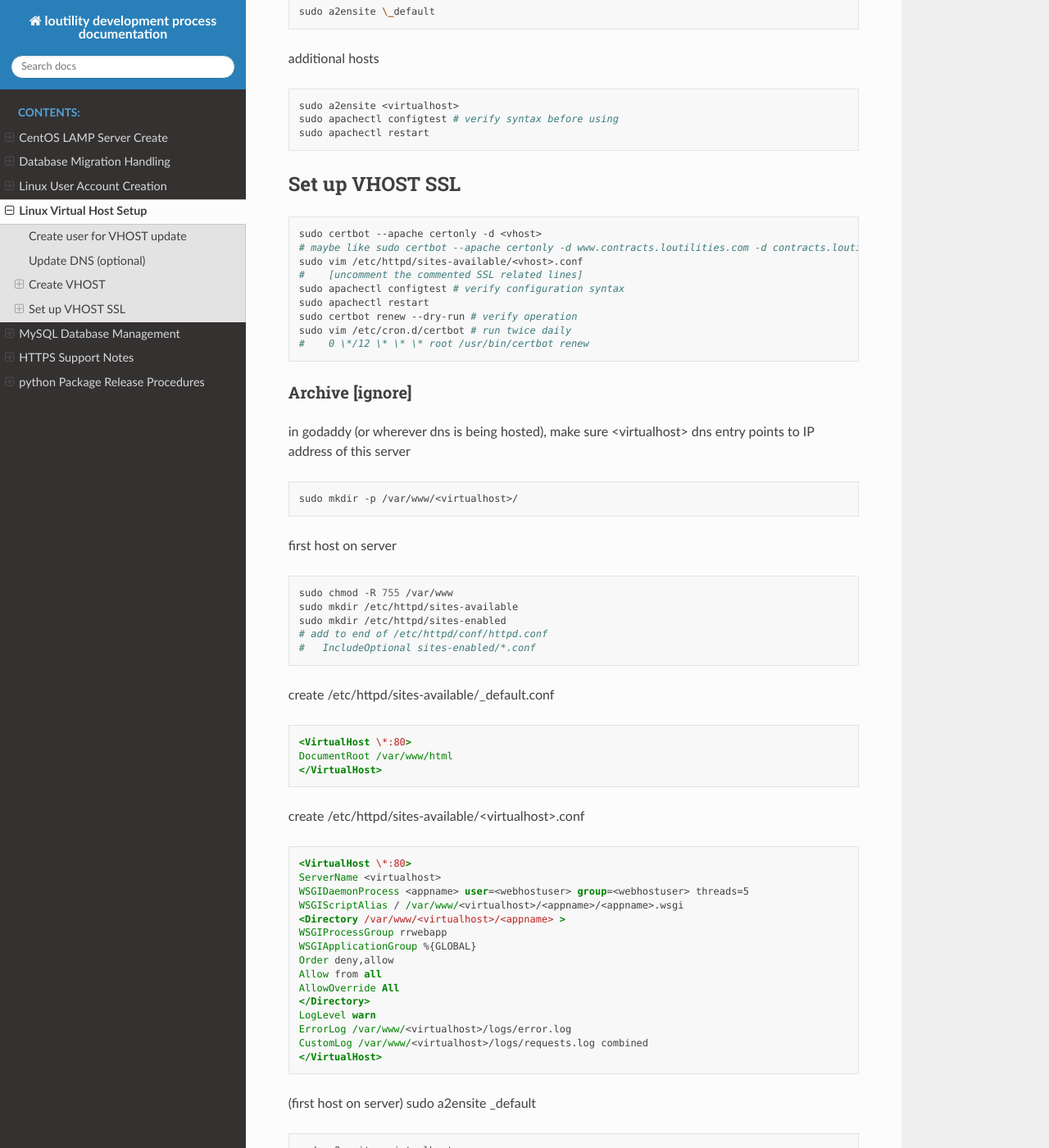
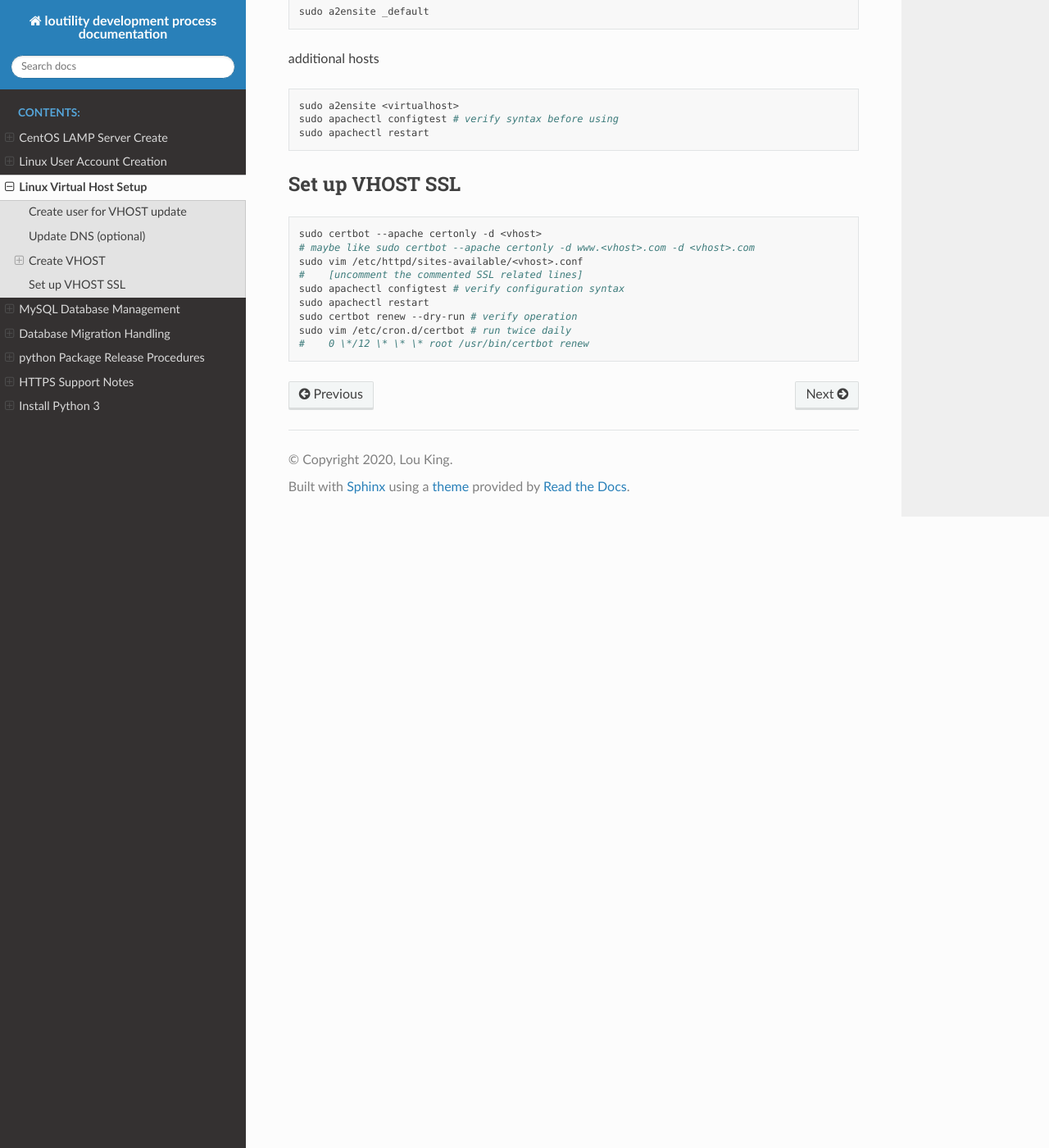
Before and after one commit to shanholtzerk/fork_loudevprocess, a Sphinx documentation site: the page built from docs/source/linux-virtual-host-setup.rst, in a window 1280 px wide and 1400 px high, scrolled down 2249 px. Shown: the whole window at 82% size. Built offline with Sphinx 7.4.7 and the Read the Docs theme 2.0.0, drawn with Linux system fonts in a browser that asks for light colours; some of the changed text lies outside the part shown.

Commit message:
python 3 installation, support

```diff
--- a/docs/source/index.rst
+++ b/docs/source/index.rst
@@ -11,13 +11,13 @@
    :caption: Contents:
 
    centos-lamp-server-create
-   database-migration-handling
    linux-user-account-creation
    linux-virtual-host-setup
    mysql-database-management
+   database-migration-handling
+   python-package-release-procedure
    https-support-notes
-   python-package-release-procedure
-
+   install-python-3
 
 
 Indices and tables
--- a/docs/source/linux-virtual-host-setup.rst
+++ b/docs/source/linux-virtual-host-setup.rst
@@ -117,7 +117,7 @@
 
 .. code-block:: shell
 
-    sudo a2ensite \_default
+    sudo a2ensite _default
 
 additional hosts
 
@@ -133,7 +133,7 @@
 .. code-block:: shell
 
     sudo certbot --apache certonly -d <vhost>
-    # maybe like sudo certbot --apache certonly -d www.contracts.loutilities.com -d contracts.loutilities.com
+    # maybe like sudo certbot --apache certonly -d www.<vhost>.com -d <vhost>.com
     sudo vim /etc/httpd/sites-available/<vhost>.conf
     #    [uncomment the commented SSL related lines]
     sudo apachectl configtest # verify configuration syntax
@@ -141,57 +141,3 @@
     sudo certbot renew --dry-run # verify operation
     sudo vim /etc/cron.d/certbot # run twice daily
     #    0 \*/12 \* \* \* root /usr/bin/certbot renew
-
-Archive [ignore]
-================
-
-in godaddy (or wherever dns is being hosted), make sure <virtualhost> dns entry points to IP address of this server
-
-.. code-block:: shell
-
-    sudo mkdir -p /var/www/<virtualhost>/
-
-first host on server
-
-.. code-block:: shell
-
-   sudo chmod -R 755 /var/www
-   sudo mkdir /etc/httpd/sites-available
-   sudo mkdir /etc/httpd/sites-enabled
-   # add to end of /etc/httpd/conf/httpd.conf
-   #   IncludeOptional sites-enabled/*.conf
-
-create /etc/httpd/sites-available/_default.conf
-
-.. code-block:: apache
-
-   <VirtualHost \*:80>
-   DocumentRoot /var/www/html
-   </VirtualHost>
-
-create /etc/httpd/sites-available/<virtualhost>.conf
-
-.. code-block:: apache
-
-   <VirtualHost \*:80>
-   ServerName <virtualhost>
-   WSGIDaemonProcess <appname> user=<webhostuser> group=<webhostuser> threads=5
-   WSGIScriptAlias / /var/www/<virtualhost>/<appname>/<appname>.wsgi
-   <Directory /var/www/<virtualhost>/<appname> >
-   WSGIProcessGroup rrwebapp
-   WSGIApplicationGroup %{GLOBAL}
-   Order deny,allow
-   Allow from all
-   AllowOverride All
-   </Directory>
-   LogLevel warn
-   ErrorLog /var/www/<virtualhost>/logs/error.log
-   CustomLog /var/www/<virtualhost>/logs/requests.log combined
-   </VirtualHost>
-
-(first host on server) sudo a2ensite \_default
-
-.. code-block:: shell
-
-    sudo a2ensite <virtualhost>
-    sudo apachectl restart
--- a/docs/source/mysql-database-management.rst
+++ b/docs/source/mysql-database-management.rst
@@ -31,6 +31,8 @@
 
    -  set database name for <project-database> and <project-database-sandbox>
    -  pull down utf8_general_ci
+
+- click Create
 
 Create MySQL Database User
 --------------------------
```
Also changed, not shown: docs/source/install-python-3.rst (added, +32 -0 lines), docs/source/python-package-release-procedure.rst (+4 -5 lines).
